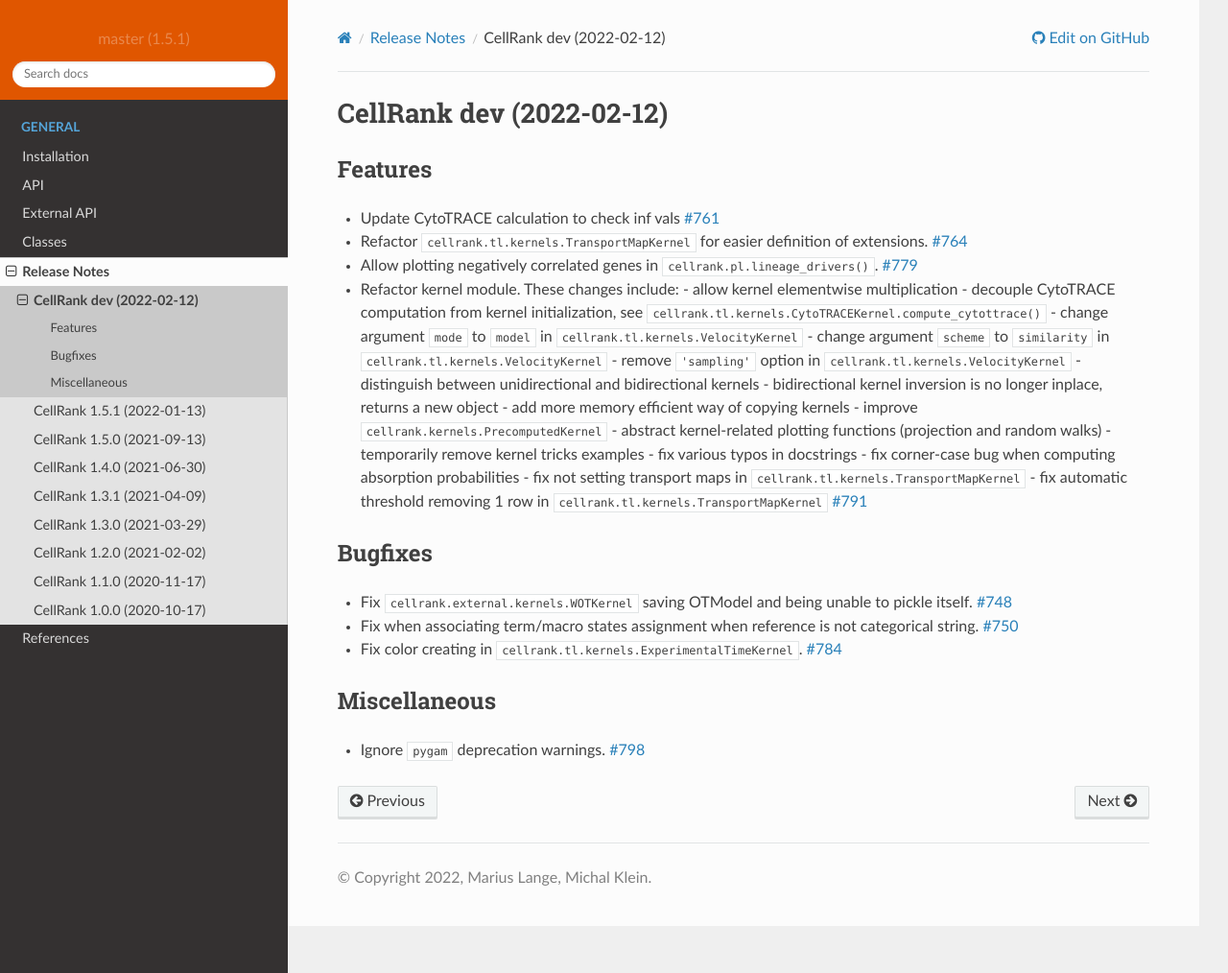
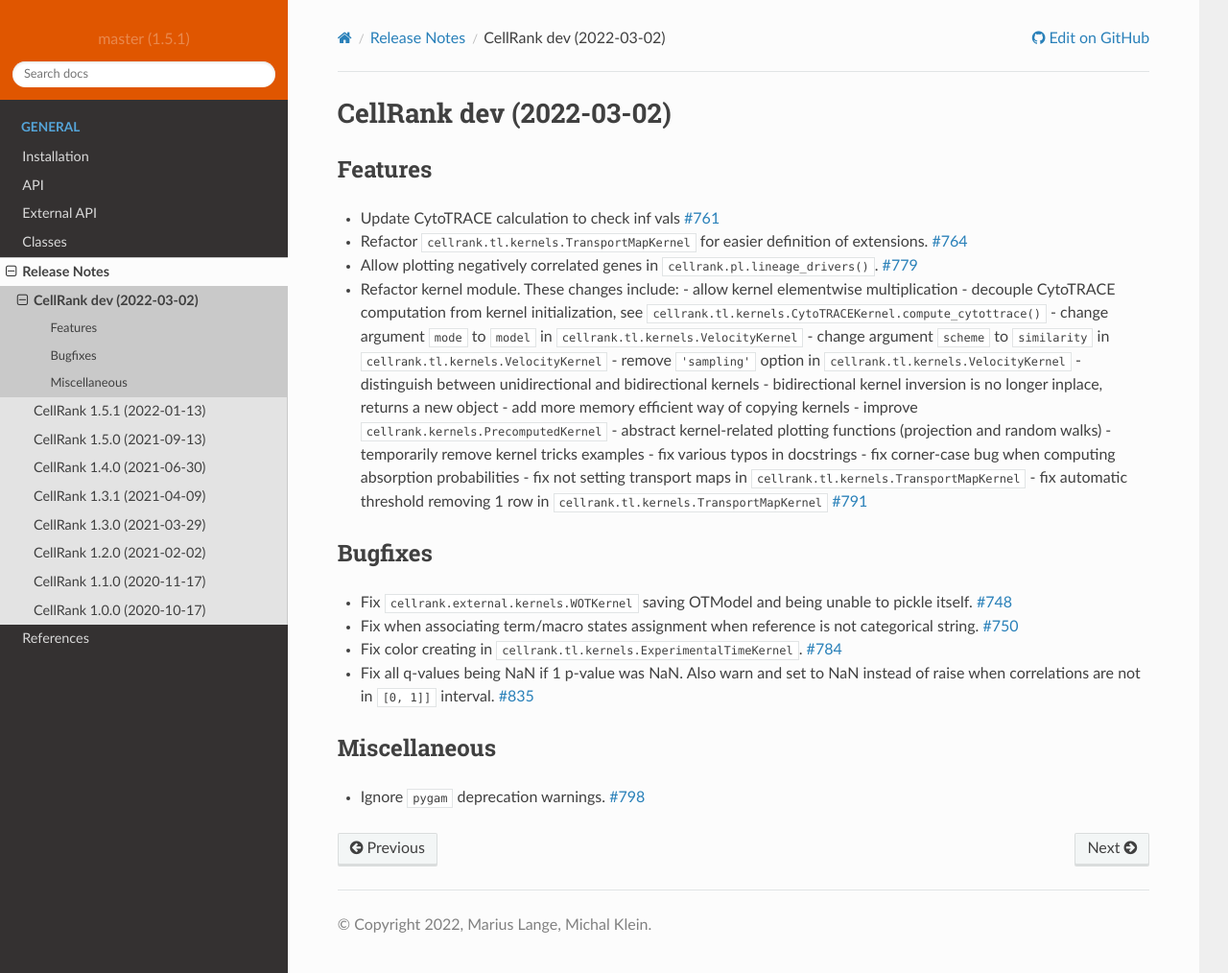
Before and after one commit to theislab/cellrank, a Sphinx documentation site: the page built from docs/source/release/notes-dev.rst, in a window 1280 px wide and 1014 px high. Shown: the whole window at 96% size. Built offline with Sphinx 7.4.7 and the Read the Docs theme 2.0.0, drawn with Linux system fonts in a browser that asks for light colours; pages that are not in the unit, such as notebooks, are missing from menus.

Commit message:
[auto][ci skip] Update dev release notes (#835)

```diff
--- a/docs/source/release/notes-dev.rst
+++ b/docs/source/release/notes-dev.rst
@@ -1,4 +1,4 @@
-CellRank dev (2022-02-12)
+CellRank dev (2022-03-02)
 =========================
 
 Features
@@ -44,6 +44,9 @@ Bugfixes
 - Fix color creating in :class:`cellrank.tl.kernels.ExperimentalTimeKernel`.
   `#784 <https://github.com/theislab/cellrank/pull/784>`__
 
+- Fix all q-values being NaN if 1 p-value was NaN. Also warn and set to NaN instead of raise when correlations are not in ``[0, 1]]`` interval.
+  `#835 <https://github.com/theislab/cellrank/pull/835>`__
+
 
 Miscellaneous
 -------------
```
